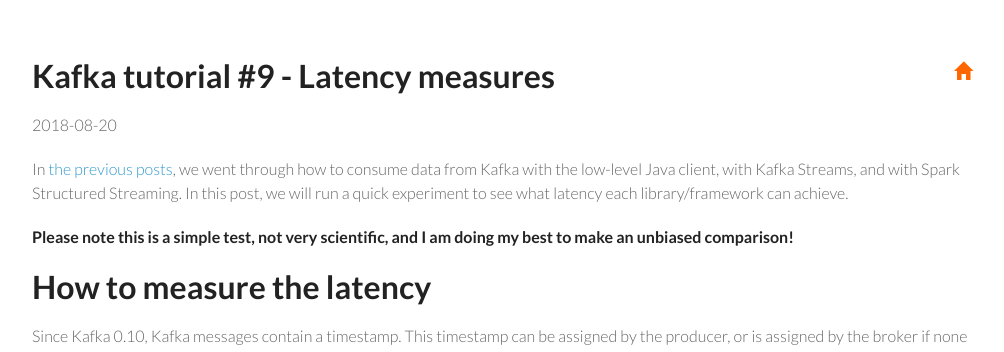
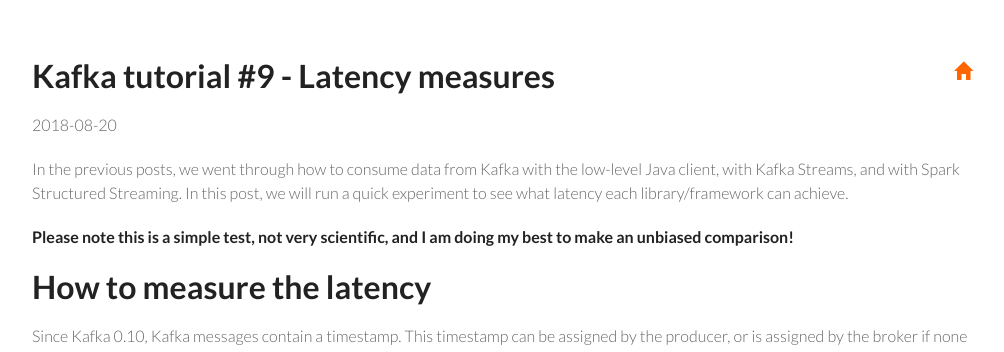
Before and after one commit to aseigneurin/aseigneurin.github.io, a Jekyll site: the page built from _posts/2018-08-20-kafka-tutorial-9-latency-measures.md, in a window 1280 px wide and 900 px high. Shown: the top 352 px of the window, without its empty margins (138-1142 px from the left). Built offline with Jekyll 4.4.1, drawn with Linux system fonts in a browser that asks for light colours; nearby versions of some CDN libraries; part of the change alters nothing that is shown.

````diff
--- a/_posts/2018-08-20-kafka-tutorial-9-latency-measures.md
+++ b/_posts/2018-08-20-kafka-tutorial-9-latency-measures.md
@@ -6,7 +6,7 @@ tags:   kafka
 language: EN
 ---
 
-In [the previous posts](https://blog.ippon.tech/tag/apache-kafka/), we went through how to consume data from Kafka with the low-level Java client, with Kafka Streams, and with Spark Structured Streaming. In this post, we will run a quick experiment to see what latency each library/framework can achieve.
+In the previous posts, we went through how to consume data from Kafka with the low-level Java client, with Kafka Streams, and with Spark Structured Streaming. In this post, we will run a quick experiment to see what latency each library/framework can achieve.
 
 **Please note this is a simple test, not very scientific, and I am doing my best to make an unbiased comparison!**
 
@@ -15,9 +15,9 @@ In [the previous posts](https://blog.ippon.tech/tag/apache-kafka/), we went thro
 Since Kafka 0.10, Kafka messages contain a timestamp. This timestamp can be assigned by the producer, or is assigned by the broker if none is provided. By comparing timestamps in the output topic with timestamps in the input topic, we can measure processing latency.
 
 So far, we built 3 consumers that consume records from a Kafka topic and produce output records in another topic:
-- we started by using the Java Kafka client [in part 2](https://blog.ippon.tech/kafka-tutorial-2-simple-consumer-in-kotlin/)
-- we then used Kafka Streams [in part 6](https://blog.ippon.tech/kafka-tutorial-6-kafka-streams-in-kotlin/)
-- we finally used Spark Structured Streaming [in part 8](https://blog.ippon.tech/kafka-tutorial-8-spark-structured-streaming/).
+- we started by using the Java Kafka client [in part 2](/2018/08/01/kafka-tutorial-2-simple-consumer-in-kotlin.html)
+- we then used Kafka Streams [in part 6](/2018/08/03/kafka-tutorial-6-kafka-streams-in-kotlin.html)
+- we finally used Spark Structured Streaming [in part 8](/2018/08/14/kafka-tutorial-8-spark-structured-streaming.html).
 
 In these 3 examples, we were consuming person objects from the input topic `persons`:
 
@@ -95,7 +95,7 @@ Finally, in the results below, we are launching a producer that sends records at
 
 # Results with the Java client
 
-Let's start by measuring the latency of the processor we built with the Java Kafka client [in part 2](https://blog.ippon.tech/kafka-tutorial-2-simple-consumer-in-kotlin/).
+Let's start by measuring the latency of the processor we built with the Java Kafka client [in part 2](/2018/08/01/kafka-tutorial-2-simple-consumer-in-kotlin.html).
 
 ```
 Latency: 1
@@ -114,7 +114,7 @@ Latency is quite low: about 1 millisecond. This is quite good, especially since
 
 # Results with Kafka Streams
 
-Let's now measure the performance of the Kafka Streams application we built [in part 6](https://blog.ippon.tech/kafka-tutorial-6-kafka-streams-in-kotlin/):
+Let's now measure the performance of the Kafka Streams application we built [in part 6](/2018/08/03/kafka-tutorial-6-kafka-streams-in-kotlin.html):
 
 ```
 Latency: 0
@@ -135,7 +135,7 @@ Kafka Streams is faster than a simple application built with the Java client. Th
 
 # Results with Spark Structured Streaming
 
-Now, let's look at how the Spark Structured Streaming application we created [in part 8](https://blog.ippon.tech/kafka-tutorial-8-spark-structured-streaming/) performs:
+Now, let's look at how the Spark Structured Streaming application we created [in part 8](/2018/08/14/kafka-tutorial-8-spark-structured-streaming.html) performs:
 
 ```
 Latency: 223
@@ -150,7 +150,7 @@ Latency: 448
 Latency: 375
 ```
 
-Latency is much higher here, and it oscillates heavily: it sometimes goes down to 60-70 milliseconds, but also goes up to 0.5 second. This is multiple orders of magnitude higher than what the Java client and Kafka Streams provide. I was saying [in the previous post](https://blog.ippon.tech/kafka-tutorial-8-spark-structured-streaming/) that Spark is throughput-oriented, not latency-oriented, and this is a confirmation.
+Latency is much higher here, and it oscillates heavily: it sometimes goes down to 60-70 milliseconds, but also goes up to 0.5 second. This is multiple orders of magnitude higher than what the Java client and Kafka Streams provide. I was saying [in the previous post](/2018/08/14/kafka-tutorial-8-spark-structured-streaming.html) that Spark is throughput-oriented, not latency-oriented, and this is a confirmation.
 
 Such latency can be a problem on some projects, in particular when the data pipeline is made of multiple microservices that are chained together, ending up in the total latency of the pipeline being higher than one second.
 
````
